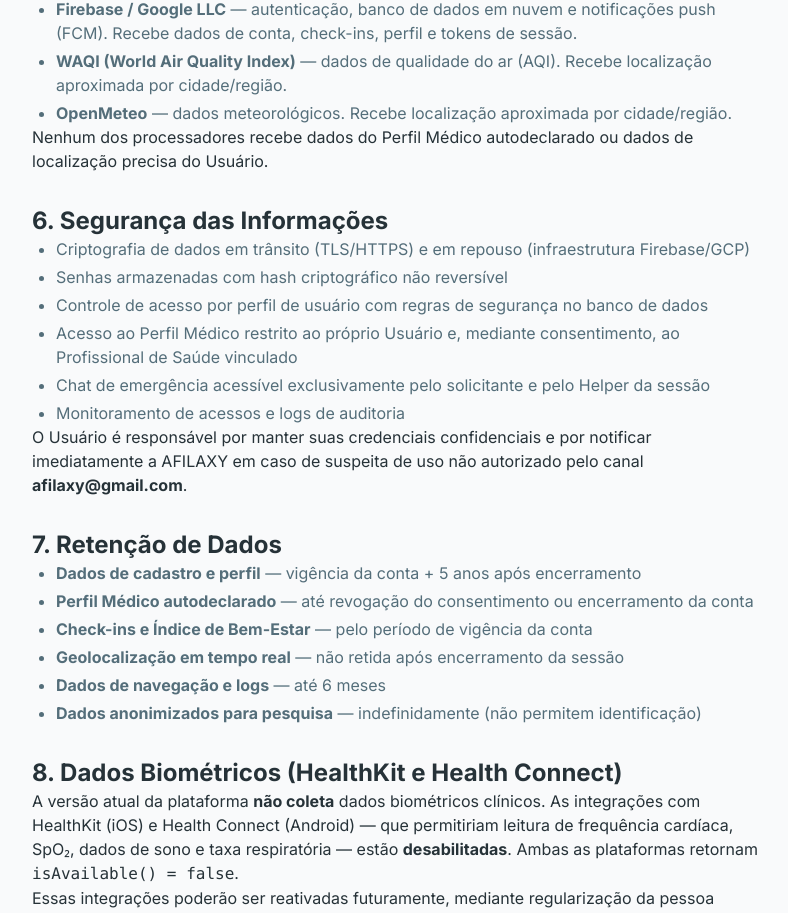
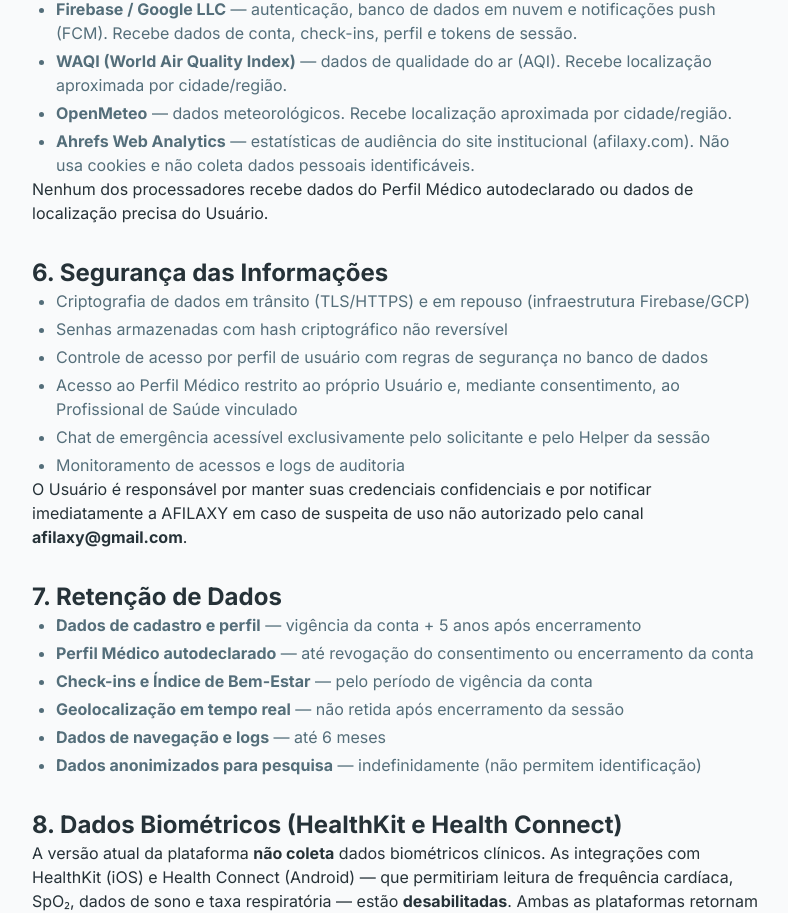
Before and after one commit to herb-sin/afilaxy-website, a React (Vite) app: page /privacidade in a window 1280 px wide. Shown: the part 2635-3548 px from the top of the page, without its empty margins (244-1032 px from the left). Built offline with nearby package versions, Linux system fonts and the light colour scheme; no server answers.

Commit message:
analytics configurado

```diff
--- a/index.html
+++ b/index.html
@@ -18,6 +18,7 @@
   <link href="https://fonts.googleapis.com/css2?family=Inter:wght@400;500;600;700&display=swap" rel="stylesheet" />
   <link href="https://cdnjs.cloudflare.com/ajax/libs/font-awesome/6.5.2/css/all.min.css" rel="stylesheet" />
   <link rel="icon" type="image/png" href="/assets/48px.png" />
+  <script src="https://analytics.ahrefs.com/analytics.js" data-key="kCX/OxxvTFlHWmKLx5bc2w" async></script>
 </head>
 <body class="bg-gray-50 text-secondary font-sans">
   <div id="root"></div>
--- a/src/pages/Privacidade.tsx
+++ b/src/pages/Privacidade.tsx
@@ -141,6 +141,10 @@ export default function Privacidade() {
               <strong>OpenMeteo</strong> — dados meteorológicos. Recebe localização aproximada por
               cidade/região.
             </li>
+            <li>
+              <strong>Ahrefs Web Analytics</strong> — estatísticas de audiência do site institucional
+              (afilaxy.com). Não usa cookies e não coleta dados pessoais identificáveis.
+            </li>
           </ul>
           <p>Nenhum dos processadores recebe dados do Perfil Médico autodeclarado ou dados de localização precisa do Usuário.</p>
 
```
